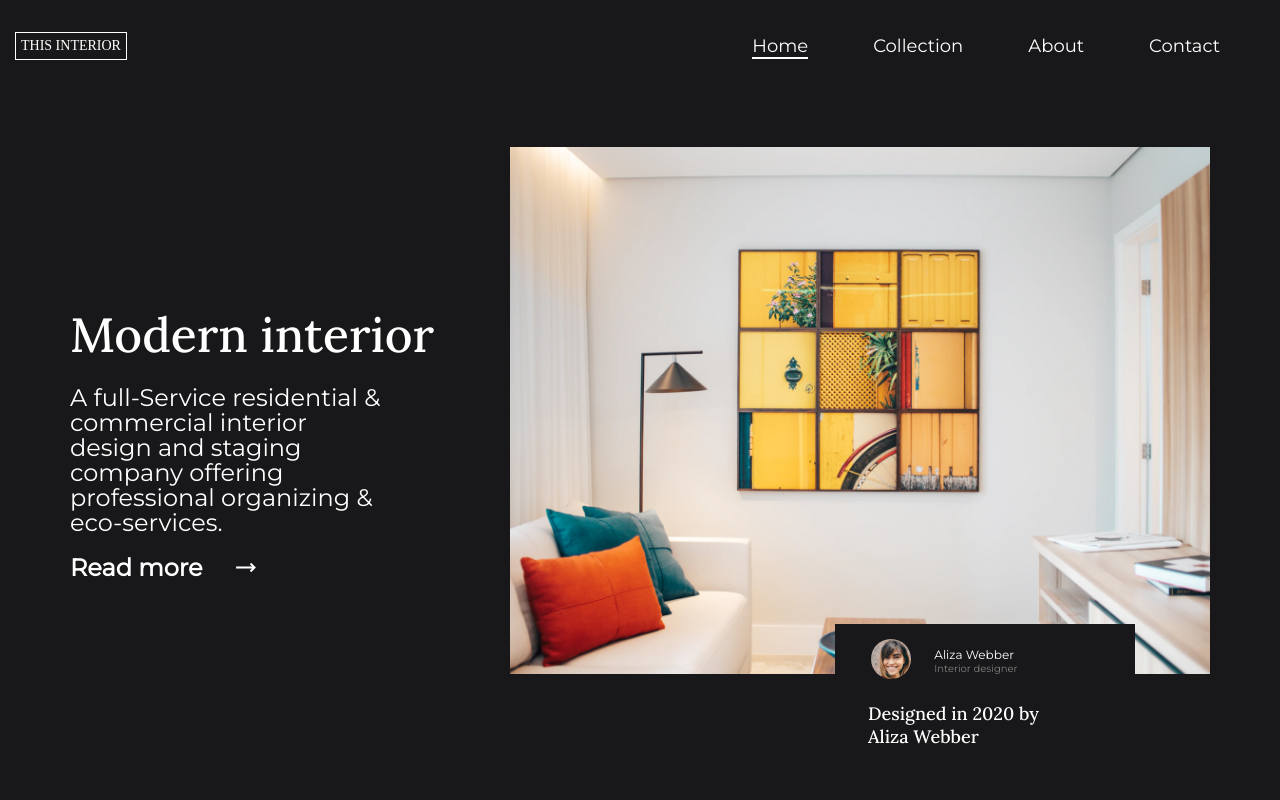
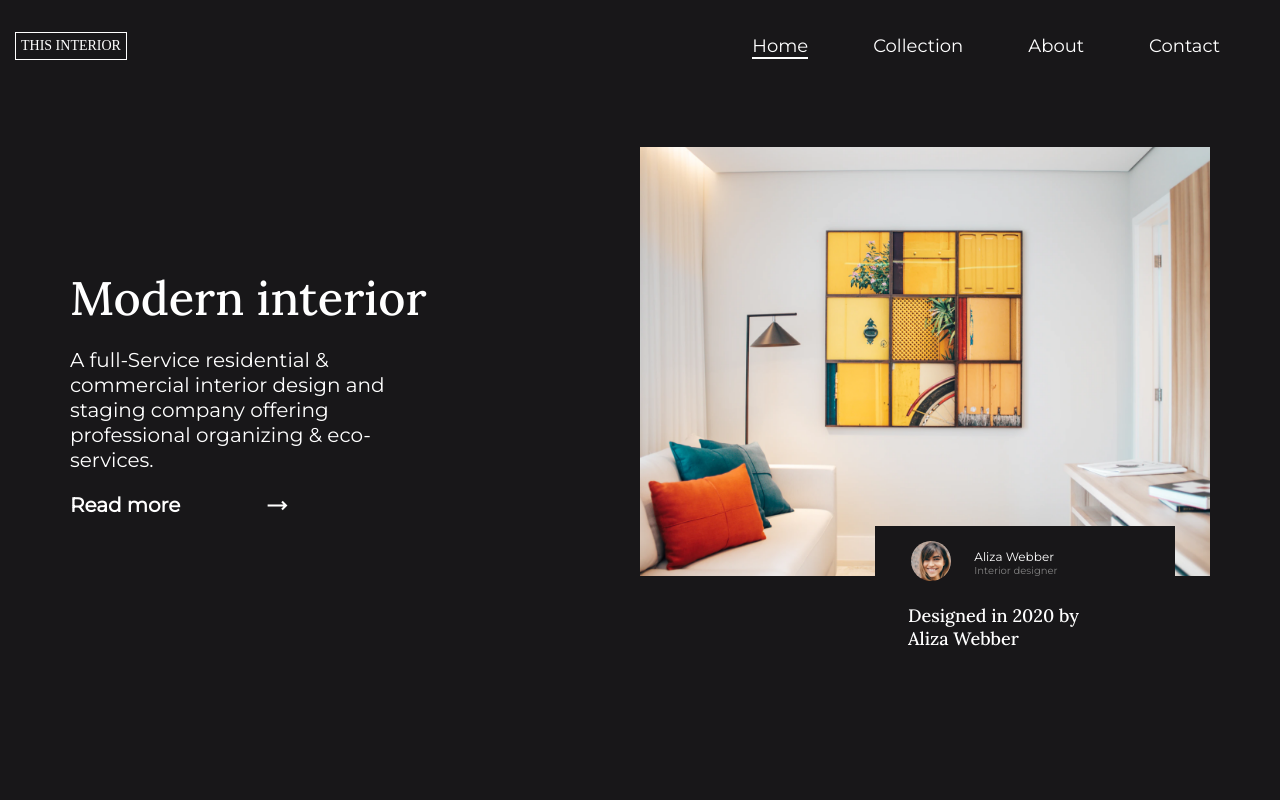
Before and after one commit to omanoble100/interior-design-oma, a plain HTML site: page index.html in a window 1280 px wide. Shown: the top 800 px of the page. Drawn offline with nearby package versions, Linux system fonts and the light colour scheme.

Commit message:
media Queries

```diff
--- a/style.css
+++ b/style.css
@@ -38,7 +38,7 @@ body {
     background: white;
     padding: 20px;
     width: 100%;
-    transition: .3s ease-in;
+    transition: 4s e all;
 
 }
 
@@ -48,6 +48,7 @@ body {
     color: black;
     font-weight: bold;
     cursor: pointer;
+    transition: .5s ease-in all;
 }
 
 .menu-mini a{
@@ -189,10 +190,12 @@ body {
         display: none;
     }
     .text-area {
-        width: 33%;
+        width: 35%;
     }
 
-
+    .more-section p {
+        width: 90%;
+    }
     .icon {
         display: none;
     }
@@ -239,12 +242,13 @@ body {
     }
 
     .more-section {
-        width: 50%;
+        width: 55%;
         margin-top: 20px;
     }
 
+
     .main-section h1 {
-        font-size: 25px;
+        font-size: 30px;
     }
 
     /* .text-area p {
@@ -269,7 +273,7 @@ body {
         padding-right: 45px;
     }
     .main-section h1 {
-        font-size: 48px;
+        font-size: 47px;
     }
 
     .icon {
@@ -277,7 +281,7 @@ body {
     }
 
     .text-area p {
-        font-size: 24px;
+        font-size: 20px;
         width: 320px;
         line-height: 25px;
     }
@@ -288,7 +292,7 @@ body {
     }
 
     .designer-info {
-        margin-left: 250px;
+        margin-left: 200px;
     }
 
     .text-area p br {
@@ -297,8 +301,9 @@ body {
 
     .image-section {
         background-size: contain;
+        margin-left: 100px;
     }
    .image-section .first-img {
-        width: 700px;
+        width: 570px;
     }
 }
```
